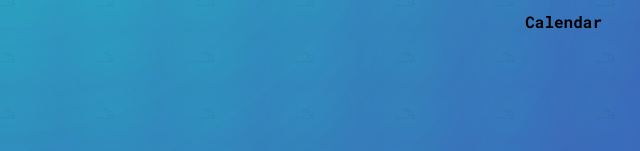
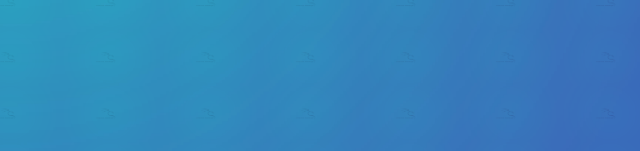
Before and after one commit to Tharana/Tharana.github.io, a plain HTML site: page index.html in a window 1280 px wide. Shown: the part 646-797 px from the top of the page, 640-1280 px from the left. Drawn offline with nearby package versions, Linux system fonts and the light colour scheme; a script that the page names is missing.

Commit message:
Update index.html

```diff
--- a/index.html
+++ b/index.html
@@ -24,7 +24,7 @@
     <a class="white link no-underline f7 mr4" href="#">View</a>
     <a class="white link no-underline f7 mr4" href="#">Window</a>
     <a class="white link no-underline f7" href="#">Help</a>&nbsp&nbsp
-	  <a class="white link no-underline f7" href="#"><h5 id="platform"></h5></a>
+    <a class="white link no-underline f7" href="#"><h5 id="platform"></h5></a>
 
   </nav>
   <div class="restrictor absolute right-2 bottom-2 left-2">
@@ -62,7 +62,7 @@
 	    <div class="flex items-center pv3">
       <button class="flex-auto bn bg-transparent" @click="openWindow('calendar')">
         <figure class="mt0 mh0 mb3 w3 h3 db center icon calendar"></figure>
-	      <h4 class="ma0">Calendar</h4>
+	      <h4 class="ma0"><h5 id="platform"></h5></h4>
       </button>
     </div>
   </div>
```
